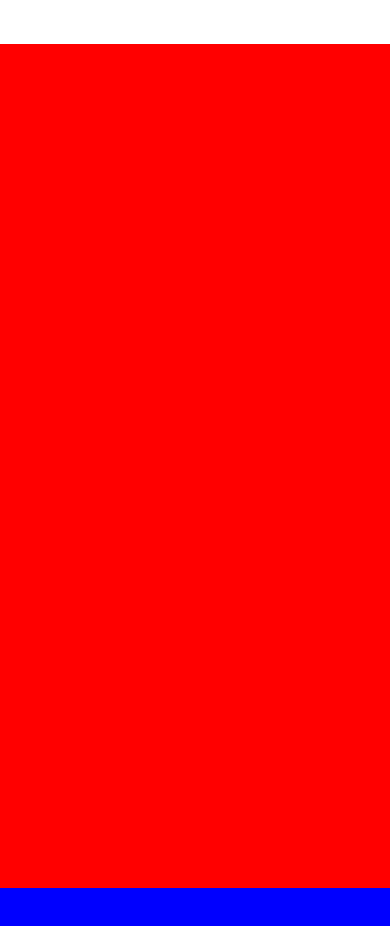
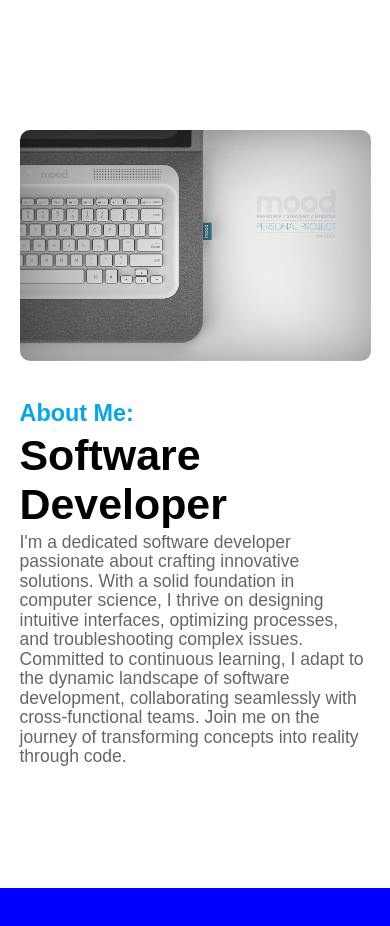
Before and after one commit to Uchhia/My_Portfoilio, a plain HTML site: page index.html in a window 390 px wide. Shown: the part 800-1726 px from the top of the page. Drawn offline with Linux system fonts and the light colour scheme.

Commit message:
about pages added

```diff
--- a/index.html
+++ b/index.html
@@ -24,8 +24,8 @@
       <div class="menu-content">
         <a href="#home"><h4 onclick="menuClose()">Home</h4></a>
         <a href="#about"><h4 onclick="menuClose()">About</h4></a>
-        <a href="project"><h4>Project</h4></a>
-        <a href="contact"><h4>Contact</h4></a>
+        <a href="#project" onclick="menuClose()"><h4>Project</h4></a>
+        <a href="#contact" onclick="menuClose()"><h4>Contact</h4></a>
       </div>
     </div>
     <div class="main-container">
@@ -57,12 +57,14 @@
               Hi I'm <span>Rahul Pachauri</span> Passionate Software Developer
               based in Benglore,India 🎈
             </p>
+            <div>
               <a href="https://github.com/Uchhia/"
                 ><i class="fa-brands fa-github"></i
               ></a>
               <a href="https://www.linkedin.com/in/rahul-pachauri-495a15201/"
                 ><i class="fa-brands fa-linkedin"> </i
               ></a>
+            </div>
           </div>
           <div class="content-right">
             <svg
@@ -107,7 +109,7 @@
                 ></path>
                 <image
                   class="image1"
-                  href="./My_pic.png"
+                  href="./Image/My_pic.png"
                   alt="image"
                   x="-5"
                   y="15"
@@ -132,7 +134,27 @@
           </div>
         </div>
       </div>
-      <div id="about" class="about"></div>
+      <div id="about" class="about">
+        <div class="about-container">
+          <div class="about-image">
+            <img src="./Image/aboutimage.jpg" alt="image" />
+          </div>
+          <div class="about-content">
+            <h4>About Me:</h4>
+            <h2>Software Developer</h2>
+            <p>
+              I'm a dedicated software developer passionate about crafting
+              innovative solutions. With a solid foundation in computer science,
+              I thrive on designing intuitive interfaces, optimizing processes,
+              and troubleshooting complex issues. Committed to continuous
+              learning, I adapt to the dynamic landscape of software
+              development, collaborating seamlessly with cross-functional teams.
+              Join me on the journey of transforming concepts into reality
+              through code.
+            </p>
+          </div>
+        </div>
+      </div>
       <div id="project" class="project"></div>
       <div id="contact" class="contact"></div>
     </div>
--- a/style.css
+++ b/style.css
@@ -72,6 +72,8 @@ html {
   align-items: center;
 }
 .content-left {
+  display: flex;
+  flex-direction: column;
   width: 25vw;
   height: 20vw;
   padding: 5vw 2vw;
@@ -106,6 +108,9 @@ html {
 .content-right {
   width: 20vw;
   height: 20vw;
+  display: flex;
+  justify-content: center;
+  align-items: center;
 }
 
 .image1 {
@@ -134,13 +139,72 @@ html {
 }
 
 /*******About CSS******/
+
 .about {
   width: 100%;
   height: 100%;
-  background-color: red;
-  transition: all 2s ease-in-out;
+
+  display: flex;
+  align-content: center;
+  justify-content: center;
+}
+.about-container {
+  width: 100%;
+  display: flex;
+  justify-content: center;
+  align-items: center;
+  gap: 2vw;
+  animation: aboutimage 4s ease linear;
+}
+.about-image {
+  animation: aboutimage 3s ease;
+}
+.about-image img {
+  background-color: aliceblue;
+  height: 22.9vw;
+  width: 25vw;
+  border-radius: 10px;
 }
 
+@keyframes aboutimage {
+  from {
+    position: absolute;
+    left: 0px;
+  }
+  to {
+    left: 50%;
+  }
+}
+
+.about-content {
+  width: 22vw;
+  height: 22.9vw;
+  display: flex;
+  flex-direction: column;
+  gap: 1vw;
+  animation: aboutcontent 3s ease;
+}
+
+@keyframes aboutcontent {
+  from {
+    position: absolute;
+    right: 0px;
+  }
+  to {
+    right: 50%;
+  }
+}
+.about-content h4 {
+  font-size: 1vw;
+  color: rgb(3, 167, 232);
+}
+.about-content p {
+  font-size: 1.1vw;
+  color: #666;
+  line-height: 1.5vw;
+}
+
+/********Project CSS**************/
 .project {
   height: 100%;
   width: 100%;
@@ -246,16 +310,17 @@ html {
     margin-top: 5vw;
   }
   .content-right {
+    margin-top: 6vw;
     width: 100%;
     height: 39%;
-    margin-bottom: 11vw;
   }
   svg {
     width: 100%;
+    height: 90vw;
     background-image: cover;
   }
   .tech {
-    margin-top: 17vw;
+    margin-top: 7vw;
     width: 100%;
     display: flex;
     justify-content: center;
@@ -280,4 +345,29 @@ html {
     width: 100%;
     height: 100%;
   }
+  .about-container {
+    flex-direction: column;
+    width: 100%;
+    height: 100%;
+    padding: 5vw 5vw;
+    gap: 10vw;
+  }
+  .about-image img {
+    width: 100%;
+    height: 100%;
+  }
+  .about-content {
+    width: 100%;
+    height: 50%;
+  }
+  .about-content h4 {
+    font-size: 6vw;
+  }
+  .about-content h2 {
+    font-size: 11vw;
+  }
+  .about-content p {
+    font-size: 4.5vw;
+    line-height: 5vw;
+  }
 }
```
Also changed, not shown: Image/My_pic.png (renamed from My_pic.png), Image/aboutimage.jpg (added). Lines whose indentation alone changed are shown as unchanged.
